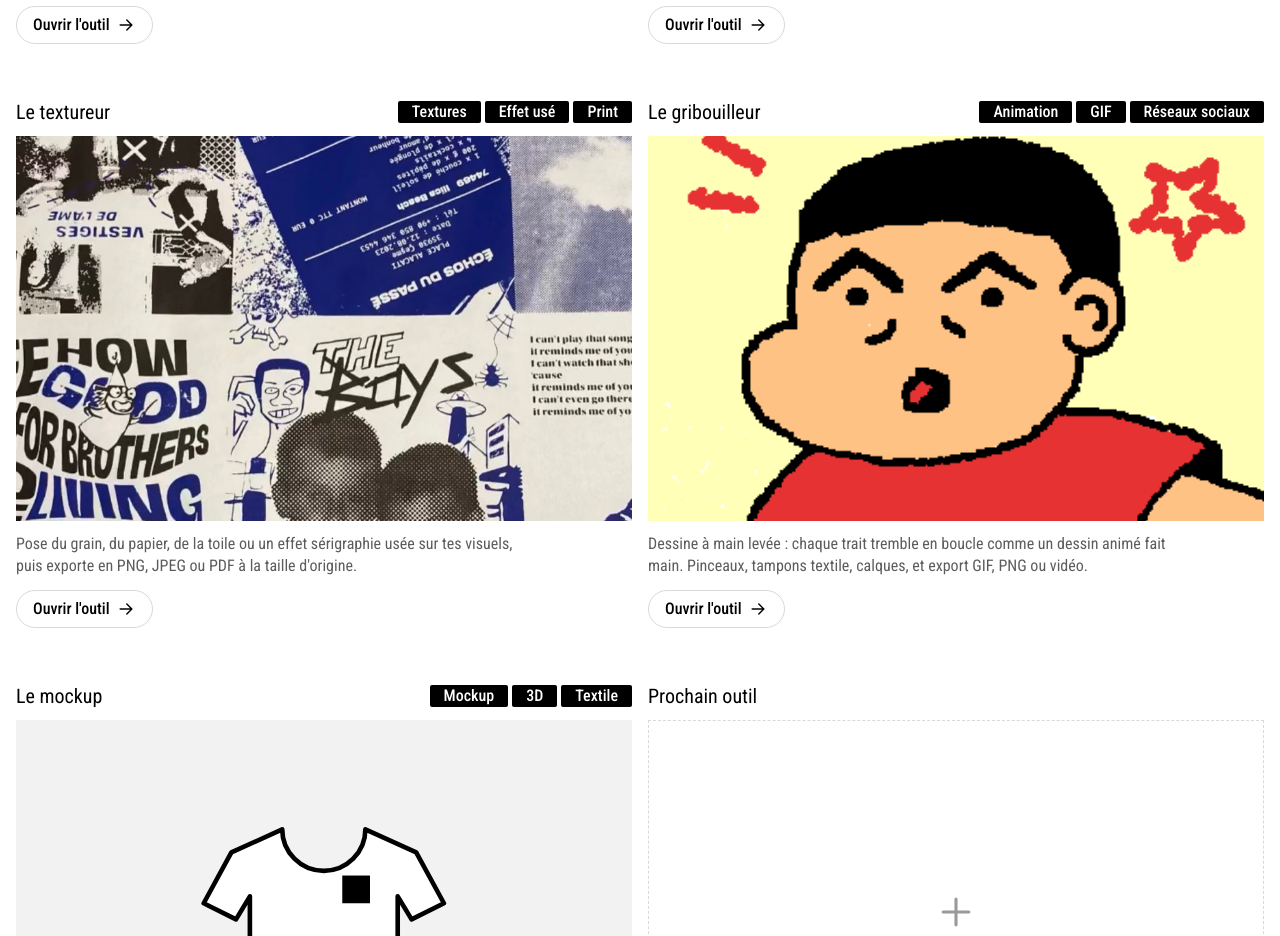
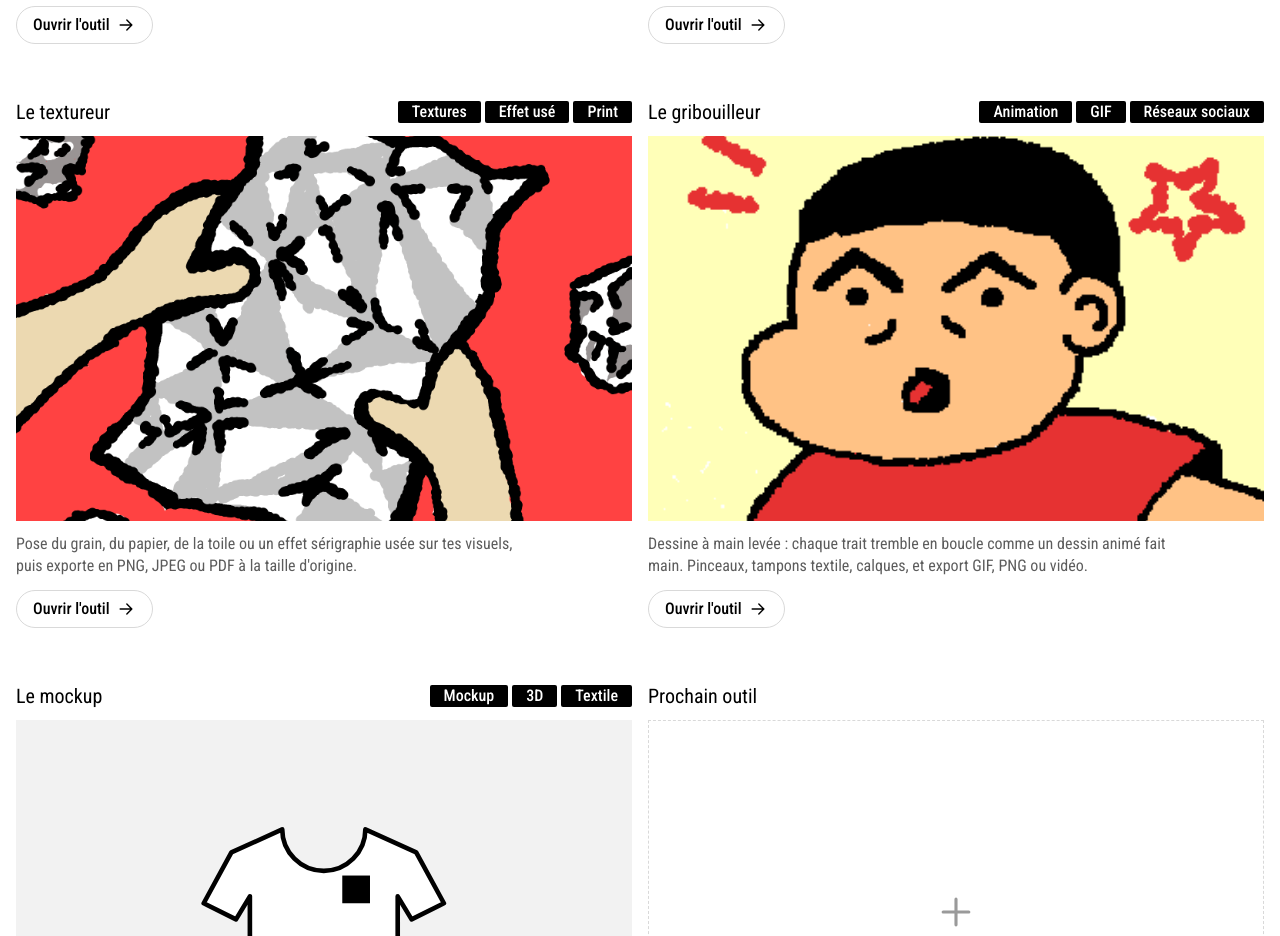
Before and after one commit to pierrehajji-lang/pedraw, a plain HTML site: page index.html in a window 1280 px wide. Shown: the part 1380-2316 px from the top of the page. Drawn offline with Linux system fonts and the light colour scheme.

Commit message:
Accueil : vignette du textureur en GIF animé
Co-Authored-By: Claude Opus 5.5 <noreply@anthropic.com>

```diff
--- a/index.html
+++ b/index.html
@@ -146,7 +146,7 @@ const TOOLS = [
     href: 'textureur/index.html',
     desc: 'Pose du grain, du papier, de la toile ou un effet sérigraphie usée sur tes visuels, puis exporte en PNG, JPEG ou PDF à la taille d\'origine.',
     tags: ['Textures', 'Effet usé', 'Print'],
-    illu: `<!-- image provisoire --><img src="assets/vignettes/serigraphie.jpg" alt="Affiche imprimée en sérigraphie bleue">`,
+    illu: `<img src="assets/vignettes/textureur.gif" alt="Mains qui froissent une feuille de papier">`,
   },
   {
     name: 'Le gribouilleur',
```
Also changed, not shown: assets/vignettes/textureur.gif (added).
